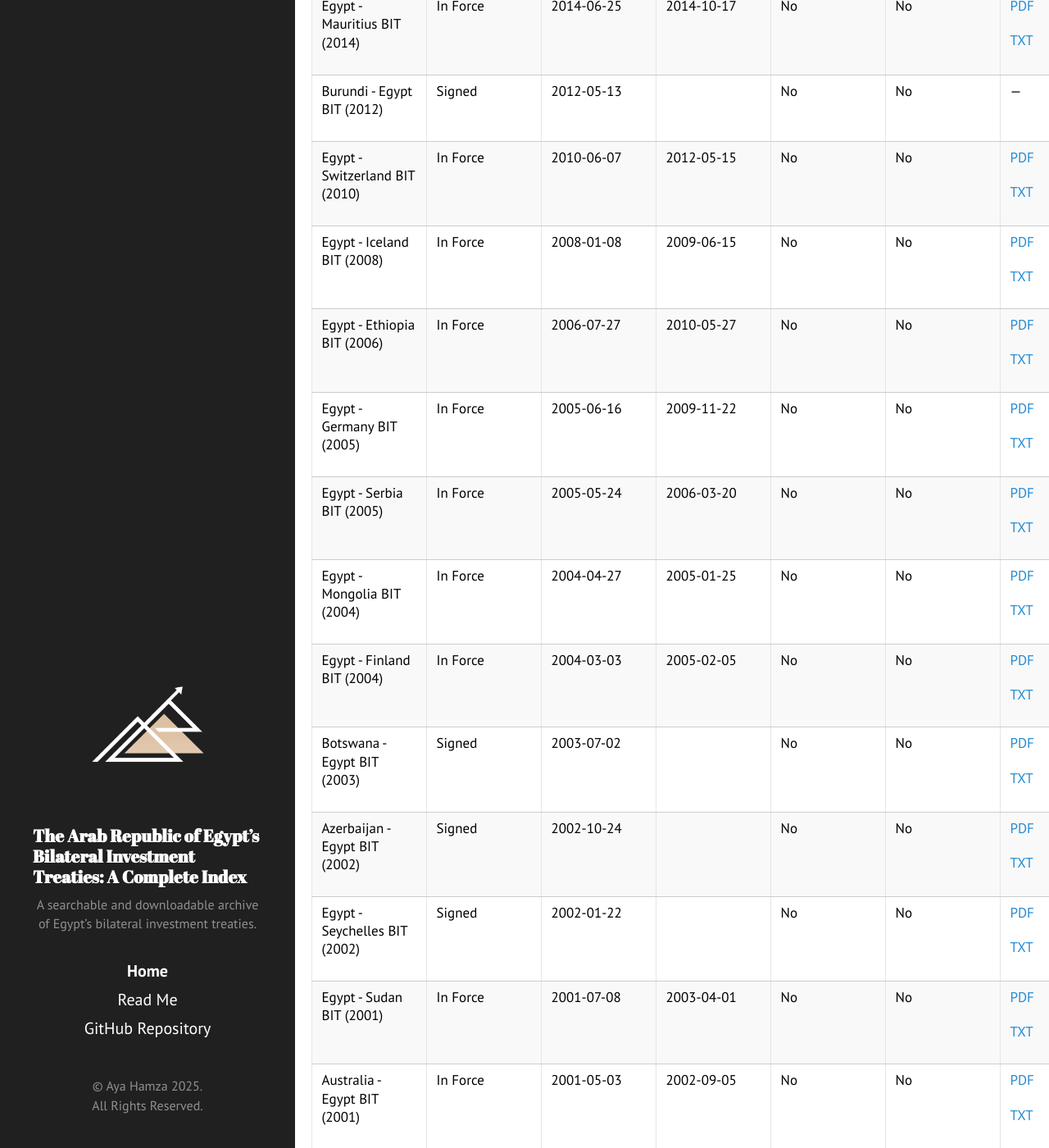
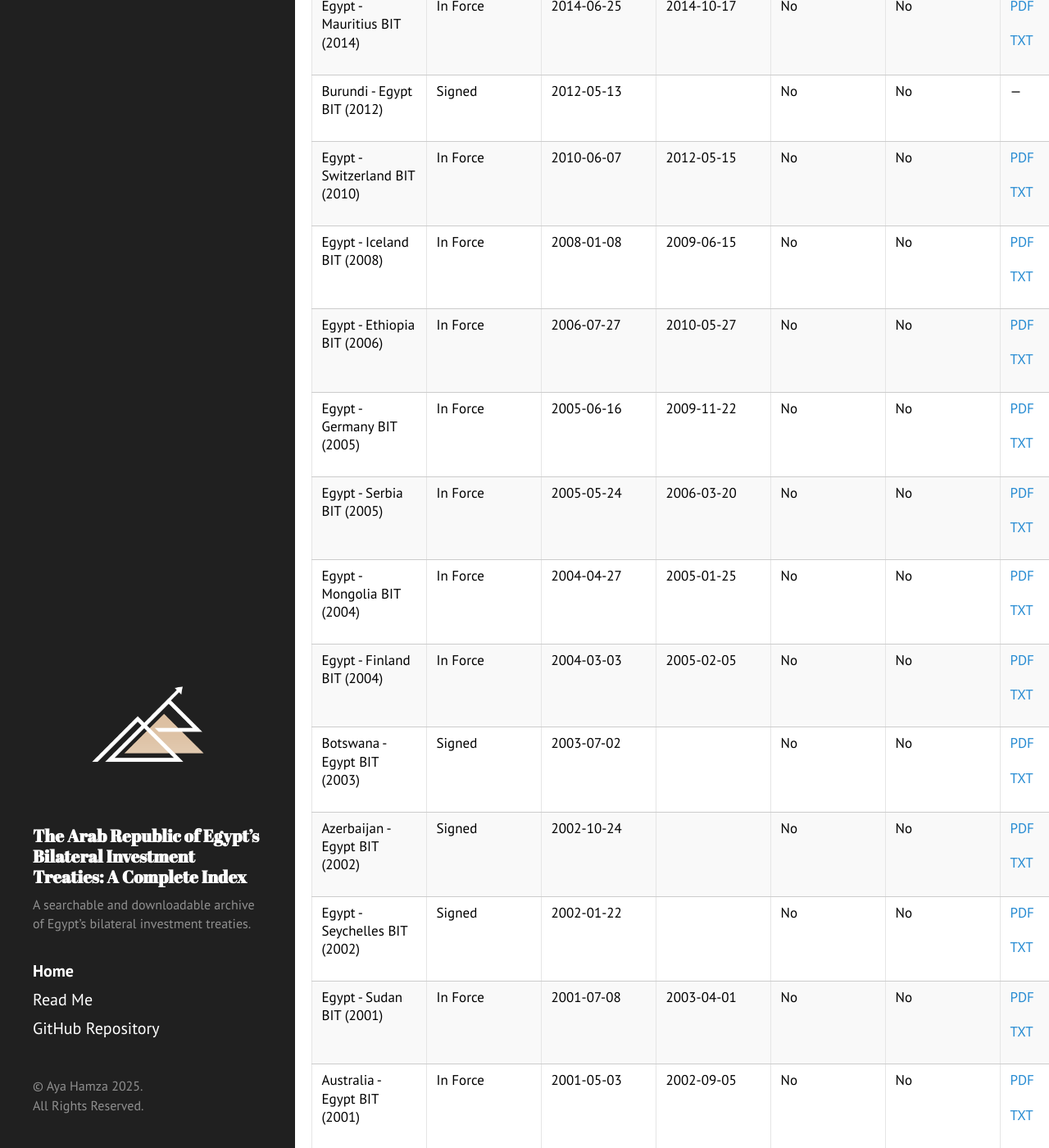
Before and after one commit to ayahamza1/MENABITs, a Jekyll site: the page built from index.md, in a window 1280 px wide and 1400 px high, scrolled down 337 px. Shown: the whole window at 82% size. Built offline with Jekyll 4.4.1, drawn with Linux system fonts in a browser that asks for light colours; our own code applies the rules of GitHub Pages for plain Markdown files.

Commit message:
Update hyde.css

```diff
--- a/public/css/hyde.css
+++ b/public/css/hyde.css
@@ -23,7 +23,7 @@ html {
 
 /* === Sidebar === */
 .sidebar {
-  text-align: center;
+  text-align: left;
   padding: 2rem 1rem;
 }
 @media (min-width: 48em) {
@@ -46,13 +46,14 @@ html {
 
 /* ✅ Fixed this block: allow title wrapping inside sidebar */
 .sidebar-about h1 {
-  font-size: 1.05rem; /* Slightly smaller if it helps fit */
+  font-size: 1.05rem;
   line-height: 1.2;
   font-family: "Abril Fatface", serif;
   margin: 1rem 0 0.5rem 0;
-  white-space: normal; /* allow line break */
-  word-break: break-word; /* if long, break properly */
-  text-align: left; /* optional: left-align for better wrap control */
+  white-space: normal; /* allow wrapping */
+  word-break: break-word;
+  text-align: left; /* left-align title */
+  max-width: 16rem; /* optional: constrains width for line break */
 }
 
 .sidebar-about p {
```
